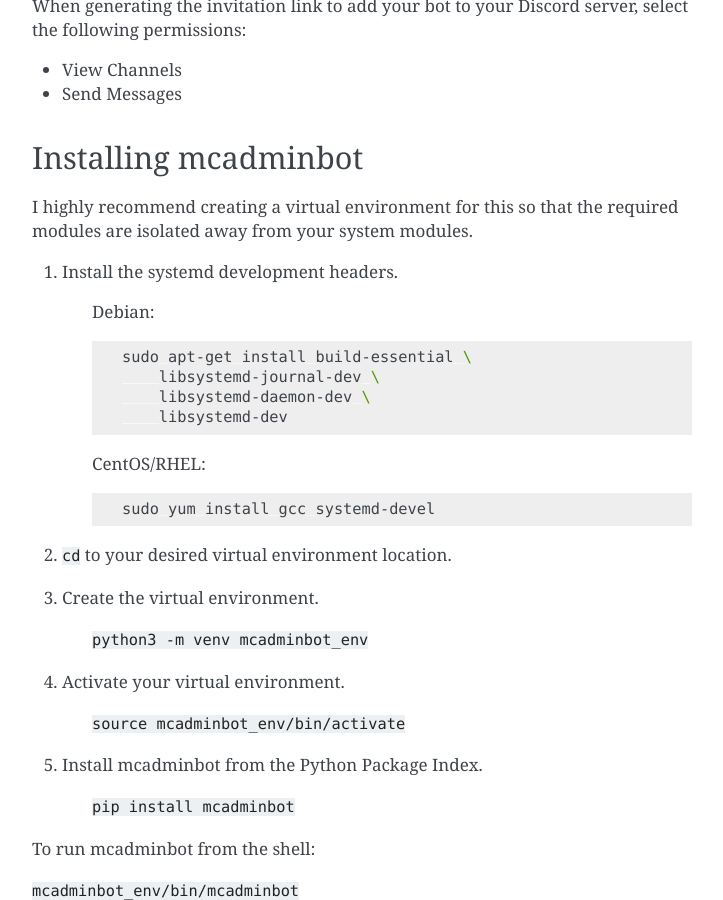
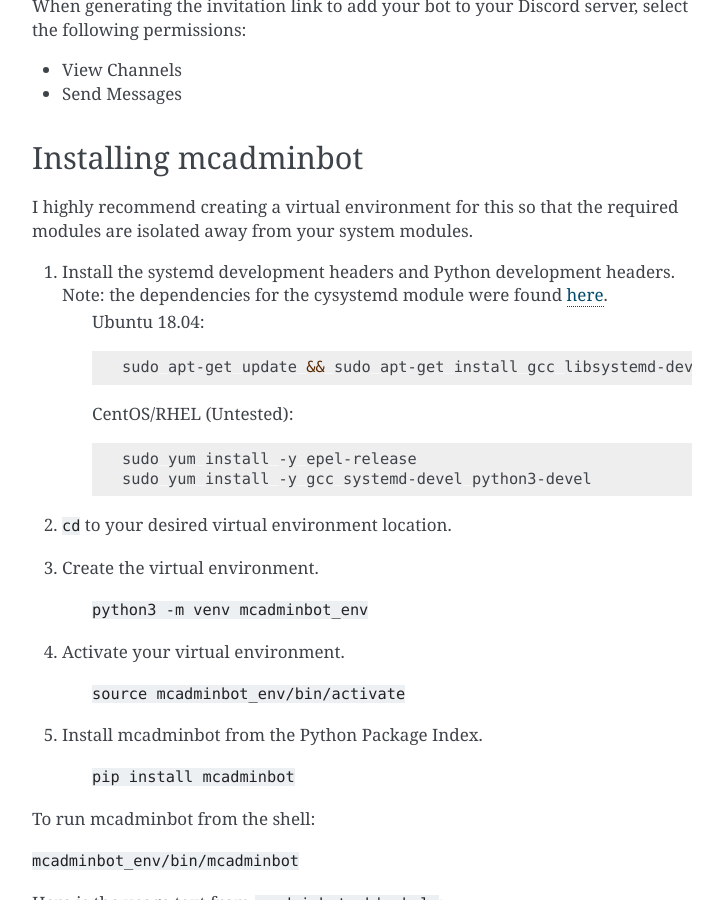
Before and after one commit to mcbobke/mcadminbot, a Sphinx documentation site: the page built from docs/installation.rst, in a window 1280 px wide and 900 px high, scrolled down 406 px. Shown: the whole window, without its empty margins (388-1111 px from the left). Built offline with Sphinx 7.4.7, drawn with Linux system fonts in a browser that asks for light colours.

Commit message:
Docs and python version updates

```diff
--- a/docs/installation.rst
+++ b/docs/installation.rst
@@ -22,22 +22,19 @@
 
 I highly recommend creating a virtual environment for this so that the required modules are isolated away from your system modules.
 
-1. Install the systemd development headers.
-
-    Debian:
+1. Install the systemd development headers and Python development headers. Note: the dependencies for the cysystemd module were found `here <https://github.com/mosquito/cysystemd/blob/master/Dockerfile>`_.
+    Ubuntu 18.04:
 
     .. code-block:: shell
 
-        sudo apt-get install build-essential \
-            libsystemd-journal-dev \
-            libsystemd-daemon-dev \
-            libsystemd-dev
+        sudo apt-get update && sudo apt-get install gcc libsystemd-dev python3-dev
 
-    CentOS/RHEL:
+    CentOS/RHEL (Untested):
 
     .. code-block:: shell
 
-        sudo yum install gcc systemd-devel
+        sudo yum install -y epel-release
+        sudo yum install -y gcc systemd-devel python3-devel
 
 2. ``cd`` to your desired virtual environment location.
 3. Create the virtual environment.
--- a/pyproject.toml
+++ b/pyproject.toml
@@ -16,7 +16,7 @@
 ]
 
 [tool.poetry.dependencies]
-python = "3.6"
+python = "^3.6"
 mctools = "^1.0.0"
 "discord.py" = "^1.3.4"
 PyYAML = "^5.3.1"
```
